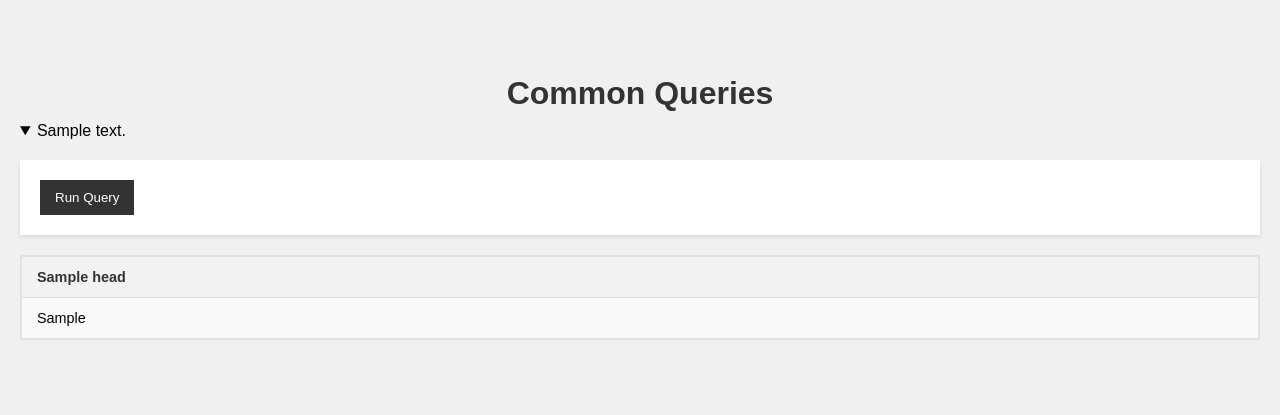
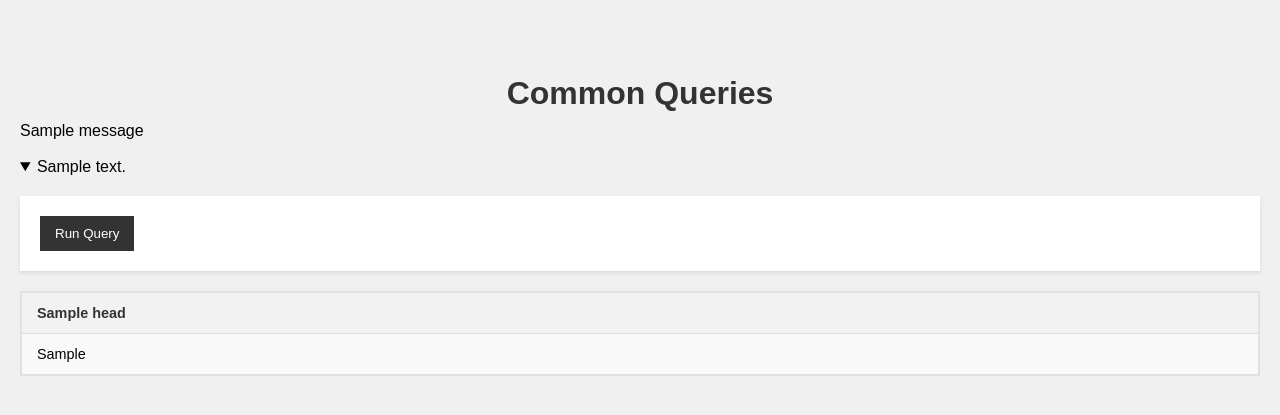
Before and after one commit to jaredt17/Project-CSI5450, a Python web app: template realMI/templates/queries.html in a window 1280 px wide. Shown: the part 46-461 px from the top of the page. Run offline with Jinja, Linux system fonts and the light colour scheme; the template is opened without the code that fills it: most values are stand-ins (such as "Sample title", 1, 10 or a date in 2020); one stand-in notice (Sample message) is shown.

Commit message:
error messages

```diff
--- a/realMI/templates/queries.html
+++ b/realMI/templates/queries.html
@@ -7,6 +7,14 @@
 
 <h1>Common Queries</h1>
 
+{% with messages = get_flashed_messages(with_categories=true) %}
+{% if messages %}
+    {% for category, message in messages %}
+        <div class="{{ category }}">{{ message }}</div>
+    {% endfor %}
+{% endif %}
+{% endwith %}
+<br>
 {% for cont in content %}
 <details {{cont.open}}>
     <summary>{{cont.summary}}</summary>
```
